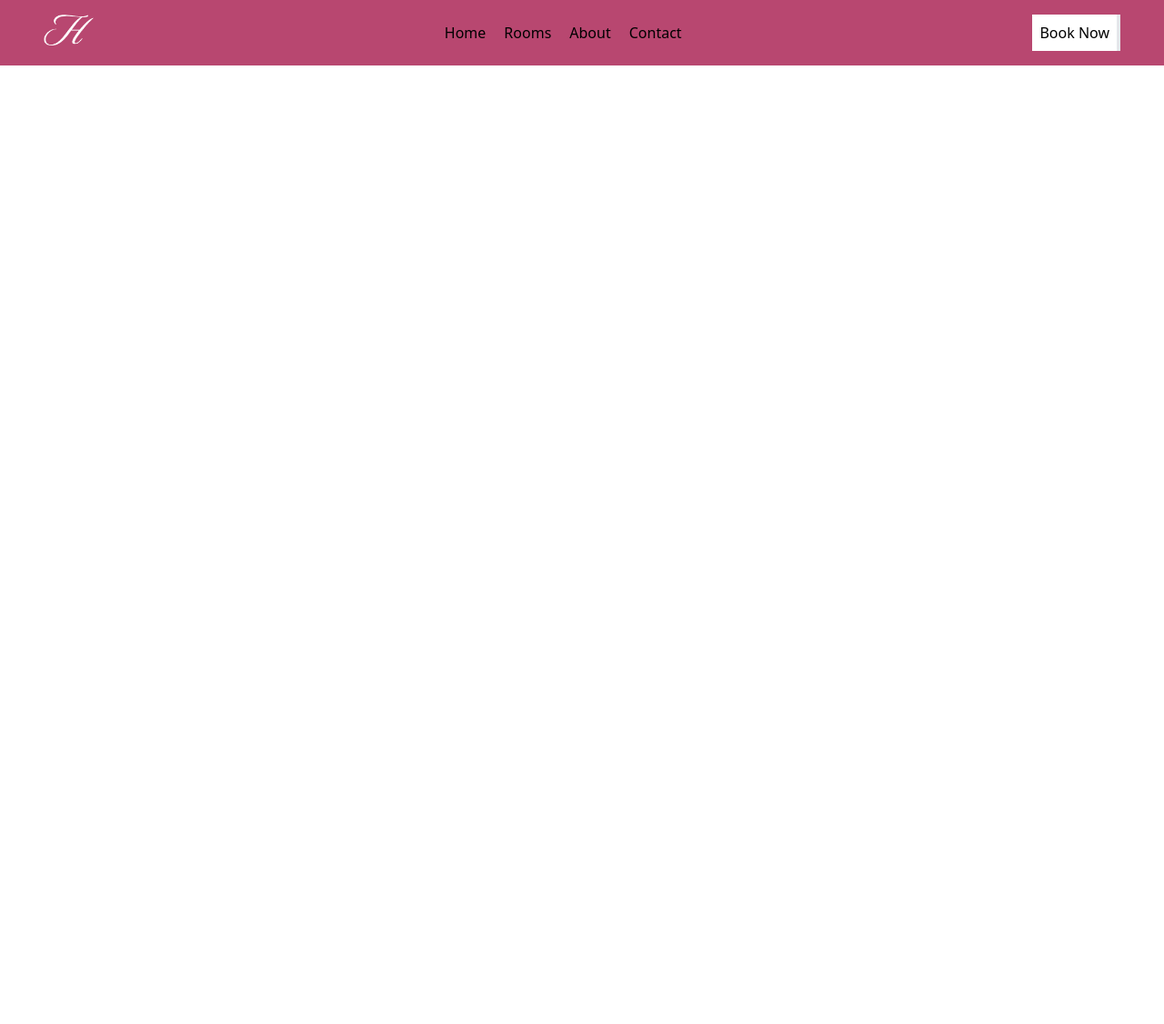
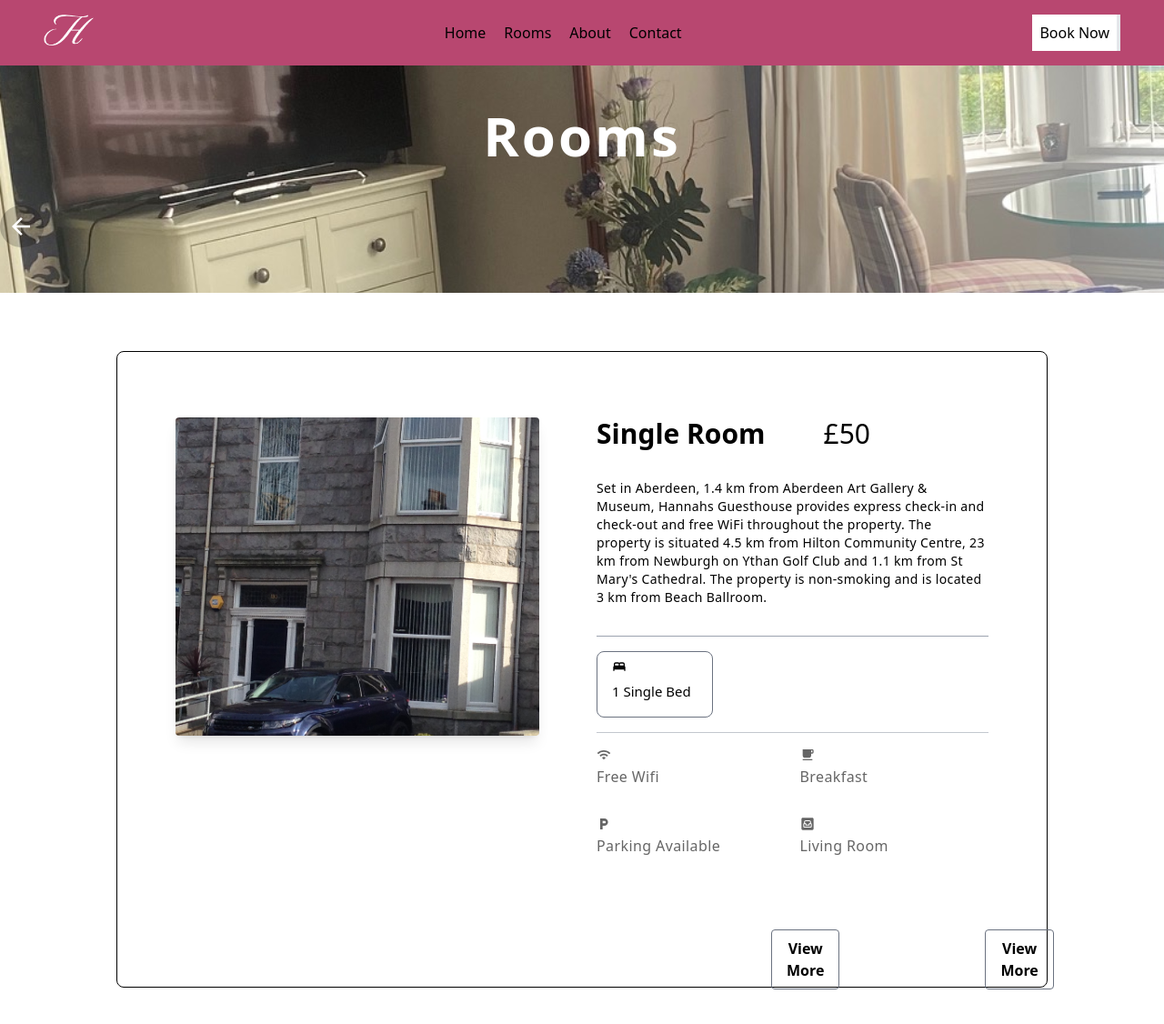
Before and after one commit to kobbyrythm/Hannahsguesthouse, a Next.js app: page /rooms in a window 1280 px wide. Shown: the top 1126 px of the page at 91% size. Before the commit the page ends 800 px from the top, so only its background shows below. Built offline with nearby package versions, Linux system fonts and the light colour scheme.

Commit message:
room page

```diff
--- a/app/about/page.js
+++ b/app/about/page.js
@@ -5,7 +5,7 @@ import { GrGallery } from "react-icons/gr";
 
 const About = () => {
   return (
-    <div className="w-[100vw] max-h-full flex  ">
+    <div className="w-full max-h-full flex-col ">
       <div className="items-center justify-center">
         <div className="w-full h-[250px]">
           <div
@@ -19,7 +19,7 @@ const About = () => {
             }}
           >
             <div className="flex justify-center">
-              <p className="font-bold py-8 text-3xl tracking-wider text-white ">
+              <p className="font-bold py-8 text-[60px] tracking-wider text-white ">
                 About Us
               </p>
             </div>
@@ -36,7 +36,7 @@ const About = () => {
             <p className="font-bold py-8 text-3xl tracking-wider text-black">
               Welcome !
             </p>
-            <p className="px-40 text-sm tracking-wide  ">
+            <p className="px-16 text-sm tracking-wide  ">
               Welcome to Hannah's Guest House, a charming haven of comfort and
               hospitality in the heart of Aberdeen. Since its inception,
               Hannah's Guest House has been committed to delivering a
@@ -47,7 +47,7 @@ const About = () => {
               our exceptional service, attention to detail, and a genuine
               passion for ensuring our guests have a delightful stay.
             </p>
-            <p className="px-40 py-8 text-sm tracking-wide  ">
+            <p className="px-16 py-8 text-sm tracking-wide  ">
               As a family-run guest house, we understand the importance of
               personalized service. Our dedicated team is always on hand to
               assist with any requests, offer local recommendations, and ensure
@@ -59,11 +59,11 @@ const About = () => {
         </div>
       </div>
 
-      <div className="grid md:grid-cols-2 gap-8 px-8 py-8 h-[450px] border">
+      <div className="grid sm:grid-cols-2 gap-8 px-8 py-8 h-[450px] border">
         <div className="  px-8 flex">
           <div>
             <p className="font-bold tracking-wider text-[60px] px-32 pt-16">
-              Bed & <br></br>Breakfast
+              Bed & <br/>Breakfast
             </p>
 
             <p className="text-sm px-32 ">Order breakfast from £5</p>
@@ -85,20 +85,20 @@ const About = () => {
         </div>
       </div>
 
-      <div className="  py-8 px-16 h-[500px]">
+      <div className="py-8 px-16 h-[500px]">
         <div className="flex justify-center">
           <p className="font-bold py-8 text-3xl tracking-wider text-black">
             Local Attractions
           </p>
-          <p className="px-40 text-sm tracking-wide py-4 ">
+          <div className="px-40 text-sm tracking-wide py-4 ">
             <div className="py-4">
               <MdMuseum size={40} />
             </div>
             <b>Aberdeen Maritime Museum</b>: Located on Shiprow, this
             award-winning museum showcases Aberdeen's rich maritime heritage,
             with exhibits on shipbuilding, fishing, and offshore oil industries.
-          </p>
-          <p className="px-40 text-sm tracking-wide py-4 ">
+          </div>
+          <div className="px-40 text-sm tracking-wide py-4 ">
             <div className="py-4">
               <MdPark size={40} />
             </div>
@@ -106,8 +106,8 @@ const About = () => {
             Park offers beautiful gardens, a boating pond, a winter gardens
             conservatory, and a children's play area, making it perfect for
             leisurely strolls and family outings.
-          </p>
-          <p className="px-40 text-sm tracking-wide py-4 ">
+          </div>
+          <div className="px-40 text-sm tracking-wide py-4 ">
             <div className="py-4">
               <GrGallery size={35} />
             </div>
@@ -115,7 +115,7 @@ const About = () => {
             fine art, the Aberdeen Art Gallery houses works from renowned
             artists, including Monet, Van Gogh, and Renoir, as well as local
             Scottish artists.
-          </p>
+          </div>
         </div>
       </div>
     </div>
--- a/app/rooms/page.js
+++ b/app/rooms/page.js
@@ -1,14 +1,122 @@
-import React from 'react'
+import React from "react";
+import Link from "next/link";
+import {
+  MdArrowBack,
+  MdBed,
+  MdOutlineWifi,
+  MdFreeBreakfast,
+  MdOutlineLocalParking,
+  MdLiving,
+} from "react-icons/md";
 
 const Rooms = () => {
   return (
-    <div className='h-full w-full flex '>
-        <div className = ''>
+    <div className=" flex-col h-full w-full">
+      <div className="w-full h-[250px] pb-8">
+        <div
+          style={{
+            backgroundImage: "url(/images/DeluxeK.jpg)",
+            backgroundPosition: "50% 45%",
+            backgroundSize: "1920px",
+            backgroundRepeat: "no-repeat",
+            height: "250px",
+          }}
+        >
+          <div className="flex justify-center">
+            <p className="font-bold py-8 text-[60px] tracking-wider text-white ">
+              Rooms
+            </p>
+          </div>
+          <div className="flex ">
+            <div className="w-12 bg-black/20 text-white rounded-full p-2 cursor-pointer">
+              <Link href="/">
+                <MdArrowBack size={30} />
+              </Link>
+            </div>
+          </div>
+        </div>
+      </div>
+      <div className="  h-[700px]  py-16 px-16 my-16 mx-32 border border-black rounded-lg">
+        <div className="grid py-2 md:grid-cols-2 gap-8 ">
+          <div className="flex ">
+            <div
+              className="py-8 rounded shadow-lg"
+              style={{
+                backgroundImage: "url(/images/outside.png)",
+                backgroundPosition: "50% 50%",
+                backgroundSize: "600px",
+                backgroundRepeat: "no-repeat",
+                height: "350px",
+                width: "400px",
+              }}
+            ></div>
+          </div>
 
+          <div className="">
+            <div className="flex  flex-row gap-16 ">
+              <p className=" font-bold text-3xl">Single Room</p>
+              <p className=" text-3xl">£50</p>
+            </div>
+            <div className="divide-y divide-gray-400 ">
+              <p className="py-8 tracking-wide text-sm ">
+                Set in Aberdeen, 1.4 km from Aberdeen Art Gallery & Museum,
+                Hannahs Guesthouse provides express check-in and check-out and
+                free WiFi throughout the property. The property is situated 4.5
+                km from Hilton Community Centre, 23 km from Newburgh on Ythan
+                Golf Club and 1.1 km from St Mary's Cathedral. The property is
+                non-smoking and is located 3 km from Beach Ballroom.
+              </p>
+
+              <div className="flex-row py-4">
+                <div className="border w-32 px-4 border-gray-500 rounded-lg py-2">
+                  <MdBed />
+                  <p className="py-2  text-[15px]">1 Single Bed</p>
+                </div>
+              </div>
+              <div className="grid md:grid-cols-2 py-4 gap-2 md:gap-4 opacity-60">
+                <div className=' '>
+                  <MdOutlineWifi />
+                  <p className=' text-md tracking-wide pt-1'>Free Wifi</p>
+
+                  <div className='py-8'>
+                    <MdOutlineLocalParking />
+                    <p className=' text-md tracking-wide pt-1'>Parking Available</p>
+                  </div>
+                </div>
+                <div className=' '>
+                  <MdFreeBreakfast />
+                  <p className=' text-md tracking-wide pt-1'>Breakfast</p>
+
+                  <div className='py-8'>
+                    <MdLiving  />
+                    <p className=' text-md tracking-wide pt-1'>Living Room</p>
+                  </div>
+                </div>
+              </div>
+            </div>
+            <div className=' flex py-4'>
+
+              <div className=' '>
+                <button class=" mt-4 ml-48  bg-transparent object-right hover:bg-[#B84770] text-black font-semibold hover:text-white py-2 px-4 border border-gray-500 hover:border-transparent rounded">
+                  View More
+                </button>
+              </div>
+
+              <div className=' '>
+                <button class=" mt-4 ml-40  bg-transparent  hover:bg-[#B84770] text-black font-semibold hover:text-white py-2 px-4 border border-gray-500 hover:border-transparent rounded">
+                  View More
+                </button>
+              </div>
+
+
+            </div>
+
+
+          </div>
         </div>
-
+      </div>
     </div>
-  )
-}
+  );
+};
 
 export default Rooms;
--- a/components/Review.jsx
+++ b/components/Review.jsx
@@ -18,7 +18,7 @@ const Review = () => {
                 />
             </div>
 
-            <div className=' grid md:grid-cols-2 px-10 lg:grid-cols-3 gap-8 '>
+            <div className=' grid md:grid-cols-2  py-8 px-10 lg:grid-cols-3 gap-8 '>
                 <div className='bg-white rounded overflow-hidden shadow-md max-w-[500px] '>
 
                     <div className='font-bold text-xl py-8 px-8'>
--- a/components/Values.jsx
+++ b/components/Values.jsx
@@ -3,7 +3,7 @@ import React from 'react'
 const Values = () => {
     return (
 
-        <div className = 'flex h-[100vh] w-[100vw] items-center justify-center py-4'>
+        <div className = 'flex h-[100vh] w-[100vw] items-center justify-center py-8'>
             <div style = {{
                 backgroundImage:' url(images/mainbg.jpg)',
                 backgroundPosition: '50% 75%',
--- a/components/Welcome.jsx
+++ b/components/Welcome.jsx
@@ -2,11 +2,11 @@ import React from 'react'
 
 const Welcome = () => {
     return (
-        <div className='flex justify-center relative h-[550px] w-full md:p-30 lg:p-40  pt-16  my-16 '>
+        <div className='flex justify-center relative h-[550px] w-full  pt-16  my-16 '>
             <div className=' absolute '>
                 <h1 className='font-bold text-3xl tracking-wider  '>Welcome To Hannah's Guest House</h1>
             </div>
-            <div className='grid md:grid-cols-2 gap-8 py-16 px-8'>
+            <div className='grid  mx-auto md:grid-cols-2  gap-8 py-16 px-8'>
                 <div className=' px-8 py-8'>
                     <div className='px-8 text-sm'>
                         <p className='py-4 '>
```
